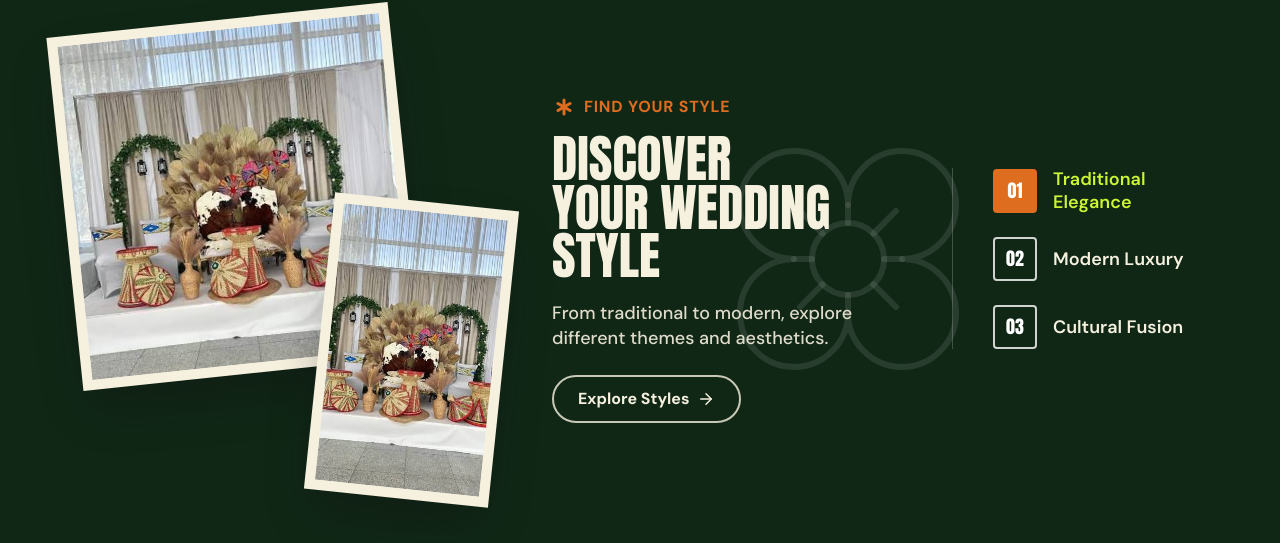
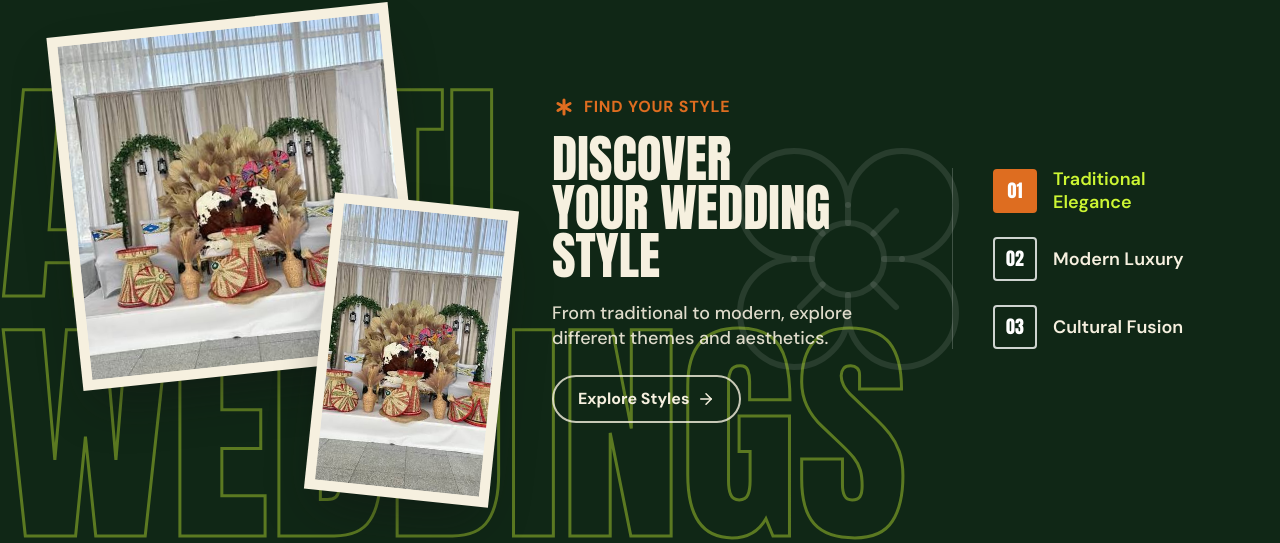
Before and after one commit to Besukal12/Ahati-weddings, a Next.js app: page / in a window 1280 px wide. Shown: the part 1425-1968 px from the top of the page. Built offline with nearby package versions, Linux system fonts and the light colour scheme.

Commit message:
feat: add title to StylesSection for branding enhancement

```diff
--- a/src/components/ui/StylesSection.tsx
+++ b/src/components/ui/StylesSection.tsx
@@ -75,6 +75,11 @@ export default function StylesSection() {
         strokeWidth={0.5}
         className="pointer-events-none absolute left-[55%] top-1/2 hidden size-56 -translate-y-1/2 text-white/10 lg:block xl:size-72"
       />
+
+      <h1 className="absolute flex flex-col whitespace-nowrap font-heading text-[clamp(3rem,20vw,15rem)] uppercase leading-none text-lime opacity-30 [-webkit-text-fill-color:transparent] [-webkit-text-stroke:2px_currentColor] md:opacity-40 md:[-webkit-text-stroke:3px_currentColor]">
+        <span>Ahati</span>
+        <span>Weddings</span>
+      </h1>
 
       <div className="relative mx-auto grid w-[90%] max-w-350 items-center gap-12 lg:grid-cols-[minmax(0,5fr)_minmax(0,4fr)_minmax(0,3fr)] lg:gap-8 xl:gap-12">
         {/* LEFT: photos (bleed above and below the band on desktop) */}
```
